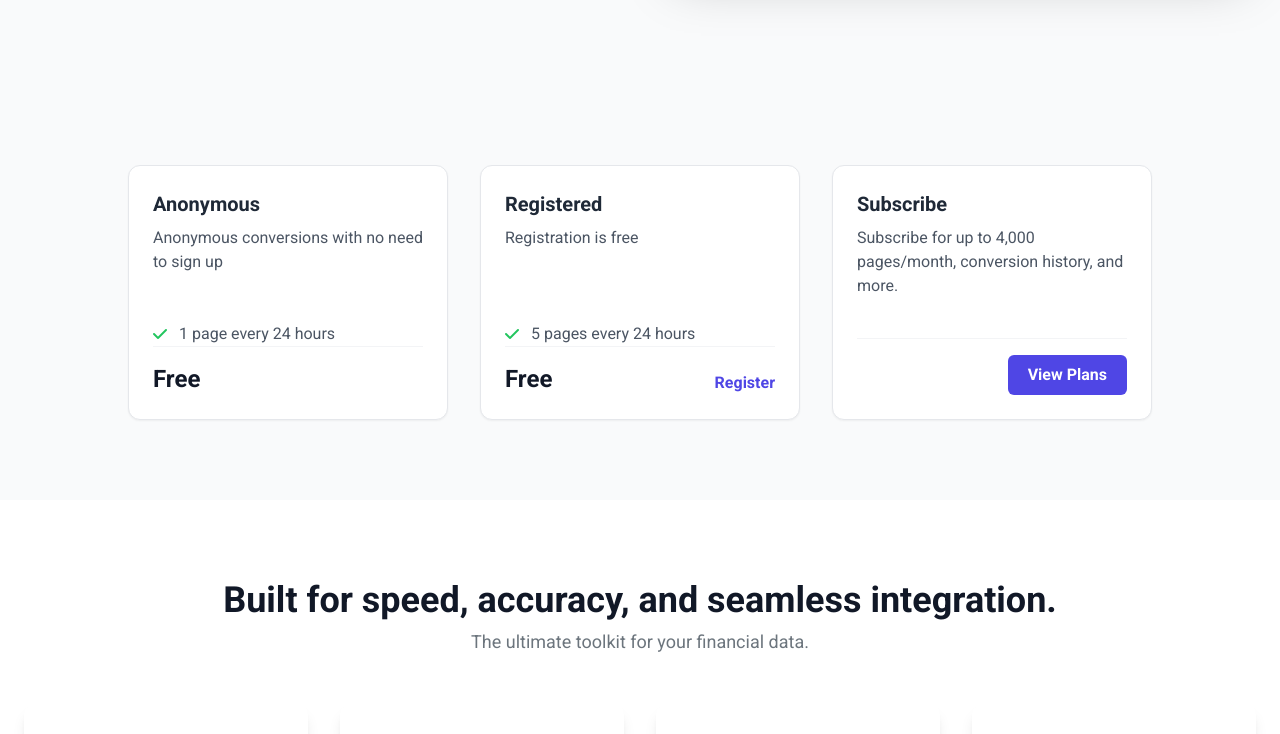
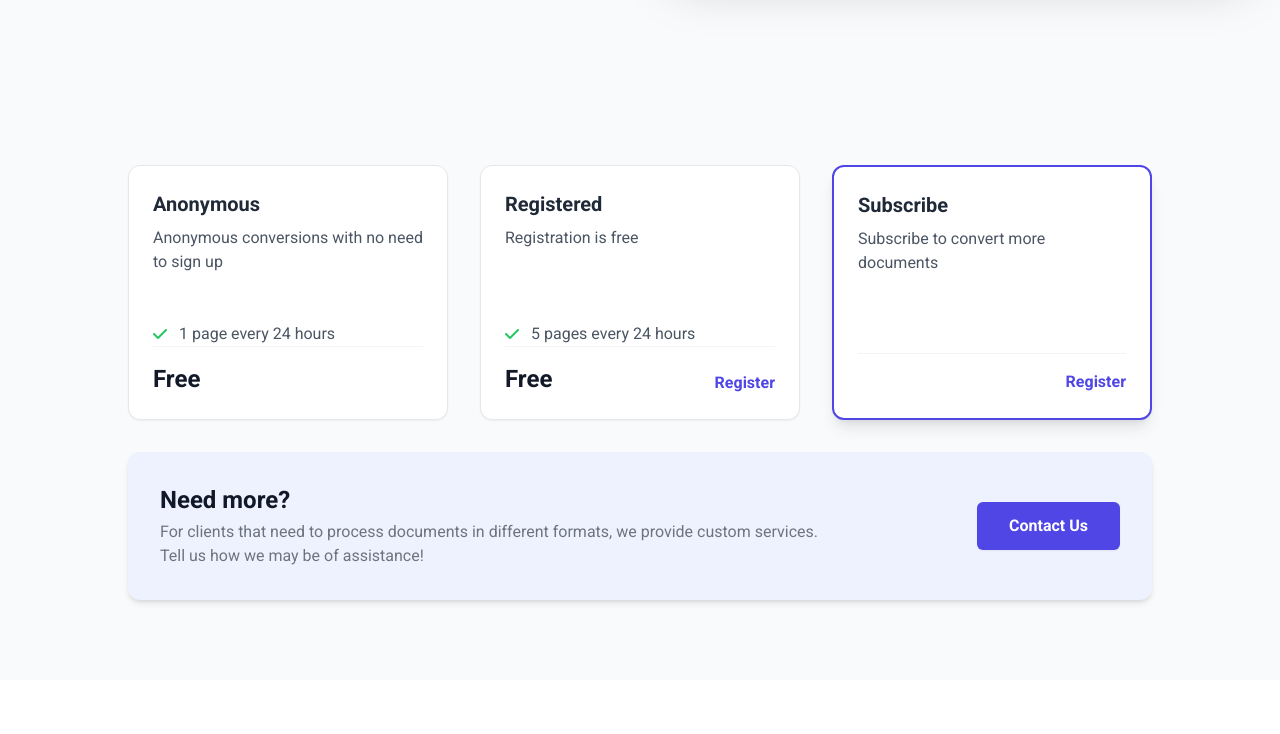
Before and after one commit to akzshah-code/aibankstatementconverter, a React (Vite) app: page / in a window 1280 px wide. Shown: the part 535-1269 px from the top of the page. Built offline with nearby package versions, Linux system fonts and the light colour scheme; no server answers.

Commit message:
Need More?

```diff
--- a/src/components/UsageTiers.tsx
+++ b/src/components/UsageTiers.tsx
@@ -15,6 +15,12 @@ const UsageTiers: React.FC<UsageTiersProps> = ({ onNavigateToPricing, onNavigate
   const handleSubscribeClick = (e: React.MouseEvent<HTMLAnchorElement>) => {
     e.preventDefault();
     onNavigateToPricing();
+  };
+
+  const handleContactClick = (e: React.MouseEvent<HTMLButtonElement>) => {
+    e.preventDefault();
+    // A simple mailto link is a good default action for "Contact Us"
+    window.location.href = "mailto:support@example.com?subject=Bespoke Services Inquiry";
   };
 
   return (
@@ -60,19 +66,32 @@ const UsageTiers: React.FC<UsageTiersProps> = ({ onNavigateToPricing, onNavigate
           </div>
 
           {/* Subscribe Tier Card */}
-          <div className="border border-gray-200 rounded-xl p-6 flex flex-col bg-white shadow-sm hover:shadow-lg transition-shadow duration-300">
+          <div className="border-2 border-primary rounded-xl p-6 flex flex-col bg-white shadow-lg transition-shadow duration-300">
             <div className="flex-grow">
               <h3 className="text-xl font-bold text-gray-800">Subscribe</h3>
-              <p className="text-gray-600 mt-2 min-h-[72px]">Subscribe for up to 4,000 pages/month, conversion history, and more.</p>
+              <p className="text-gray-600 mt-2 min-h-[72px]">Subscribe to convert more documents</p>
             </div>
             <div className="mt-auto pt-4 border-t border-gray-100 flex justify-end items-end">
-              <a href="#pricing" onClick={handleSubscribeClick} className="bg-primary text-white font-semibold px-5 py-2 rounded-md hover:bg-primary-hover transition-colors">
-                View Plans
+              <a href="#pricing" onClick={handleSubscribeClick} className="text-primary hover:underline font-semibold">
+                Register
               </a>
             </div>
           </div>
 
         </div>
+
+        <div className="max-w-5xl mx-auto mt-8 bg-indigo-50 p-8 rounded-xl shadow-md flex flex-col md:flex-row justify-between items-center gap-6">
+          <div className="flex-grow text-center md:text-left">
+            <h3 className="text-2xl font-bold text-gray-900">Need more?</h3>
+            <p className="text-secondary mt-1 max-w-2xl">
+              For clients that need to process documents in different formats, we provide custom services. Tell us how we may be of assistance!
+            </p>
+          </div>
+          <button onClick={handleContactClick} className="bg-primary text-white font-semibold px-8 py-3 rounded-md hover:bg-primary-hover transition-colors whitespace-nowrap shadow-sm flex-shrink-0">
+            Contact Us
+          </button>
+        </div>
+
       </div>
     </section>
   );
```
